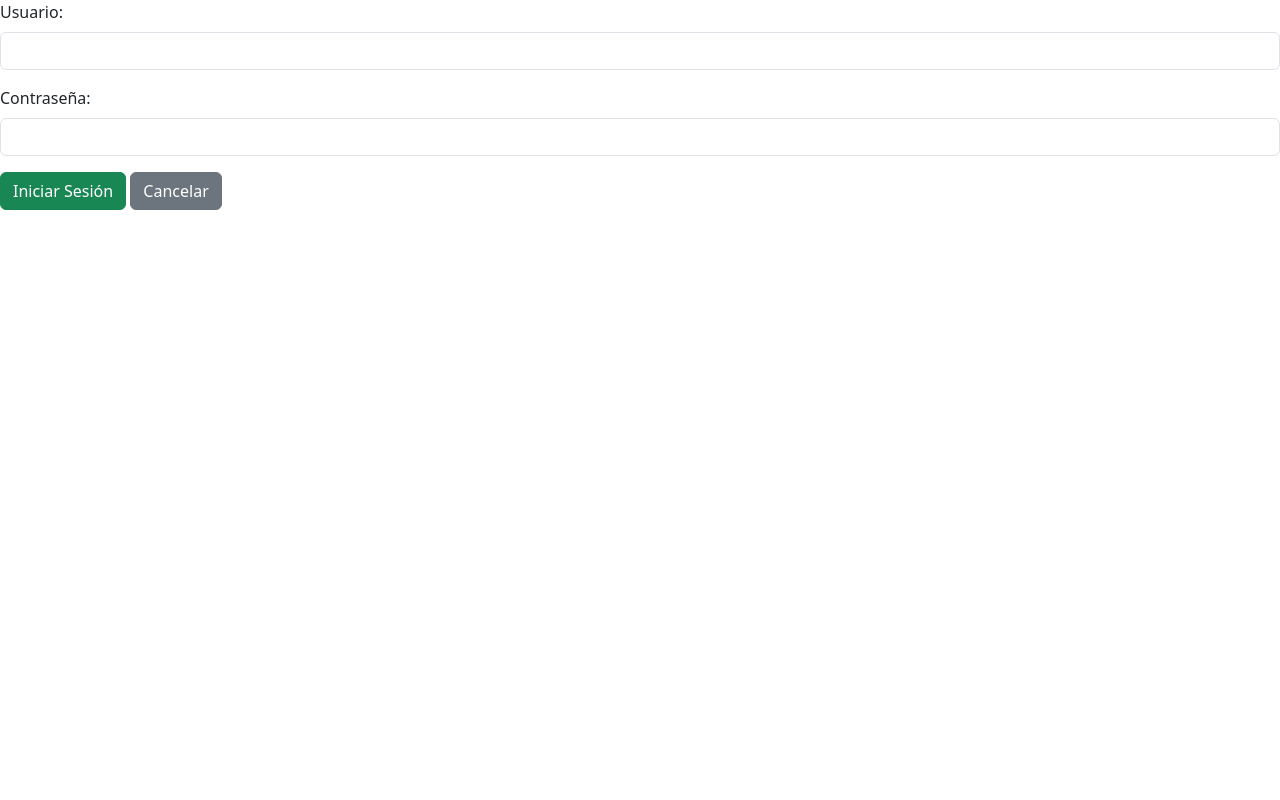
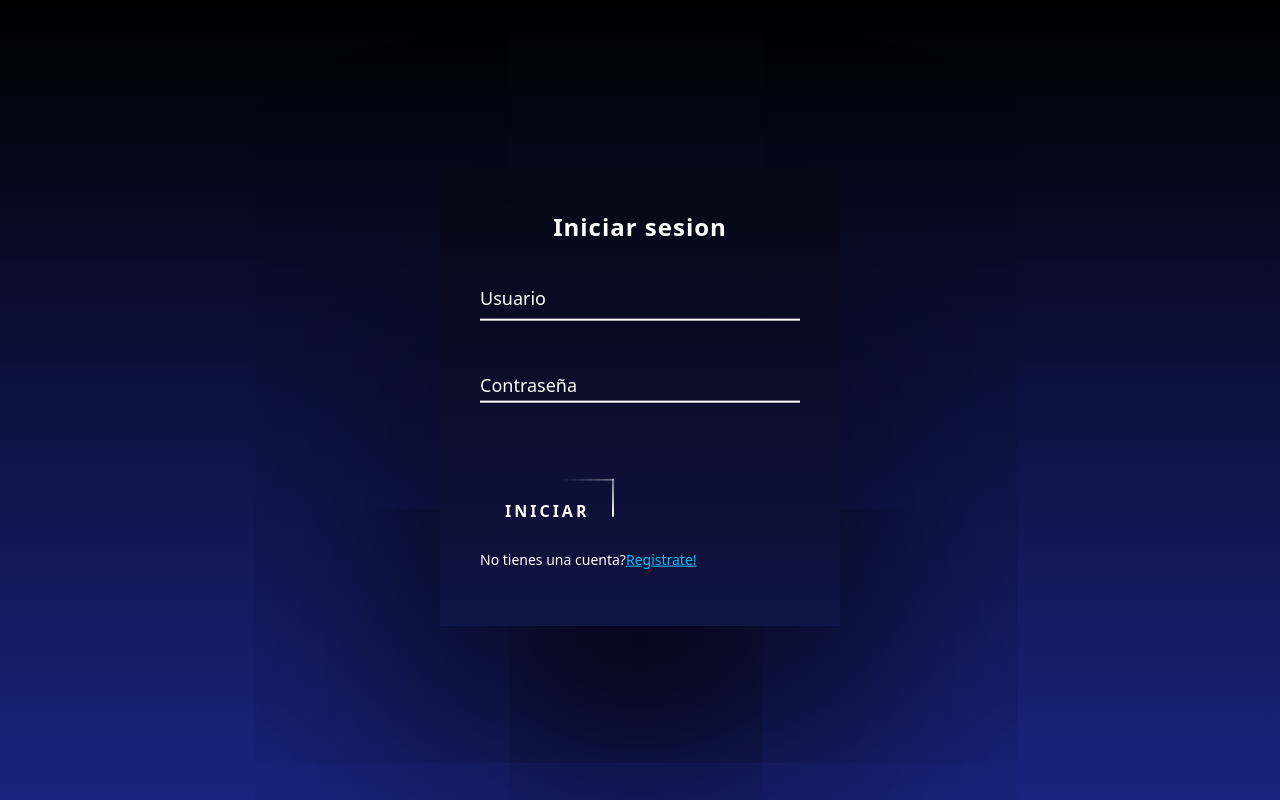
Before and after one commit to Naxl29/PROYECTO-ARDUINO, a PHP site: page /Views/usuario/login.php in a window 1280 px wide. Run offline with PHP 8.4, Linux system fonts and the light colour scheme.

Commit message:
correguir el vista loguin

```diff
--- a/Views/usuario/create.php
+++ b/Views/usuario/create.php
@@ -5,11 +5,11 @@
 
 
 <div class="login-box">
-    <p>Registrar</p>
+    <div class="user-box">
+       <p>Registrar</p>
 
     <form action="store.php" method="POST" autocomplete="off">
-        <div class="user-box">
-            <input type="text" id="usuario" name="usuario" required>
+             <input type="text" id="usuario" name="usuario" required>
             <label for="usuario">Usuario</label>
         </div>
         <div class="user-box">
--- a/Views/usuario/login.php
+++ b/Views/usuario/login.php
@@ -2,28 +2,26 @@
 require_once("c://laragon/www/PROYECTO-ARDUINO/Views/head/head.php");
 require_once("c://laragon/www/PROYECTO-ARDUINO/Controllers/UsuarioController.php");
 ?>
-   <div class="mb-3">
-        <label for="usuario" class="form-label">Usuario:</label>
-        <input type="text" class="form-control" id="usuario" name="usuario" required>
+    <link rel="stylesheet" href="/PROYECTO-ARDUINO/css/styles.css">
+
+    <div class="login-box">
+        <p>Iniciar sesion</p>
+        <form action="boton.html" method="post">
+            <div class="user-box">
+                <input required="" name="" type="text">
+                <label>Usuario</label>
+            </div>
+            <div class="user-box">
+                <input required="" name="" type="password">
+                <label>Contraseña</label>
+            </div>
+            <a href="boton.html">
+                <span></span>
+                <span></span>
+                <span></span>
+                <span></span>
+                Iniciar
+            </a>
+        </form>
+        <p>No tienes una cuenta?<a href="registrarse.html" class="a2">Registrate!</a></p>
     </div>
-
-    <div class="mb-3">
-        <label for="contrasena" class="form-label">Contraseña:</label>
-        <input type="password" class="form-control" id="contrasena" name="contrasena" required>
-    </div>
-
-    <button type="submit" class="btn btn-success">Iniciar Sesión</button>
-    <a class="btn btn-secondary" href="/PROYECTO-ARDUINO/index.php">Cancelar</a>
-
-    <?php if (isset($_GET['error'])): ?>
-        <div class="alert alert-danger mt-3" role="alert">
-            Usuario o contraseña incorrectos.
-        </div>
-    <?php endif; ?>
-</form>
-
-<?php
-    require_once("c://laragon/www/PROYECTO-ARDUINO/Views/head/footer.php");
-?>
-
-<?php
```
Also changed, not shown: Controllers/UsuarioController.php (line endings or trailing spaces).
